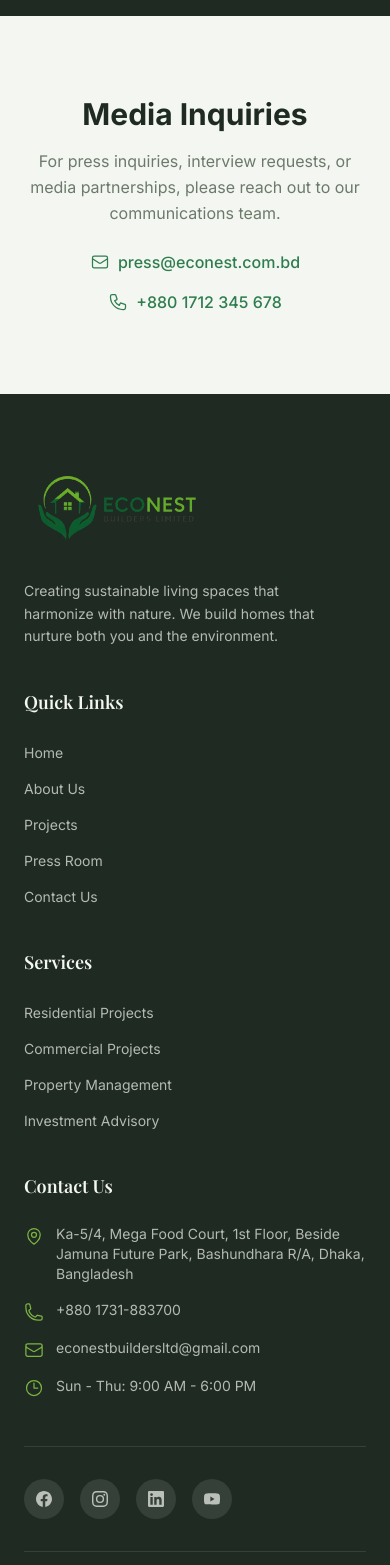
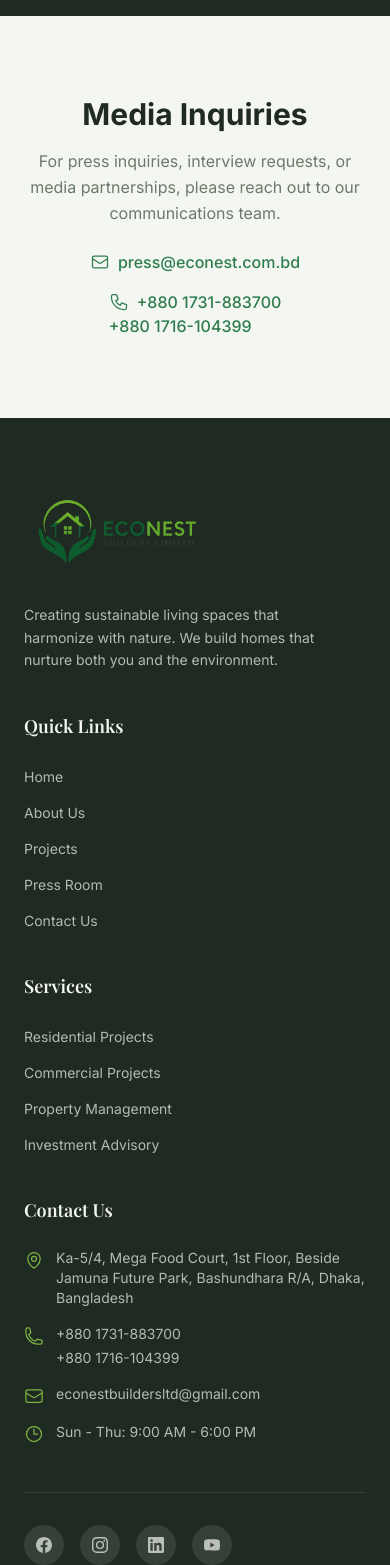
Before and after one commit to Rayan37307/EcoNest, a Next.js app: page /press-room in a window 390 px wide. Shown: the part 5037-6602 px from the top of the page. Built offline with nearby package versions, Linux system fonts and the light colour scheme; a web font is replaced by a local one.

Commit message:
feat: add second phone number to contact information and update related components

```diff
--- a/src/app/press-room/page.tsx
+++ b/src/app/press-room/page.tsx
@@ -1,6 +1,7 @@
 import ScrollReveal from "@/components/ui/ScrollReveal";
 import SectionHeading from "@/components/ui/SectionHeading";
 import Button from "@/components/ui/Button";
+import { contactInfo } from "@/data/navigation";
 
 interface PressRelease {
   date: string;
@@ -335,8 +336,9 @@ export default function PressRoomPage() {
                 press@econest.com.bd
               </a>
               <span className="text-stone/30 hidden sm:block">|</span>
+              <div className="flex flex-col sm:flex-row sm:items-center sm:gap-2">
                 <a
-                href="tel:+8801712345678"
+                  href={`tel:${contactInfo.phone}`}
                   className="flex items-center gap-2 text-primary font-medium hover:underline"
                 >
                   <svg
@@ -352,8 +354,16 @@ export default function PressRoomPage() {
                       d="M3 5a2 2 0 012-2h3.28a1 1 0 01.948.684l1.498 4.493a1 1 0 01-.502 1.21l-2.257 1.13a11.042 11.042 0 005.516 5.516l1.13-2.257a1 1 0 011.21-.502l4.493 1.498a1 1 0 01.684.949V19a2 2 0 01-2 2h-1C9.716 21 3 14.284 3 6V5z"
                     />
                   </svg>
-                +880 1712 345 678
+                  {contactInfo.phone}
                 </a>
+                <span className="text-stone/30 hidden sm:block">|</span>
+                <a
+                  href={`tel:${contactInfo.phone2}`}
+                  className="flex items-center gap-2 text-primary font-medium hover:underline sm:gap-2"
+                >
+                  {contactInfo.phone2}
+                </a>
+              </div>
             </div>
           </ScrollReveal>
         </div>
--- a/src/components/home/ContactSection.tsx
+++ b/src/components/home/ContactSection.tsx
@@ -144,6 +144,9 @@ export default function ContactSection() {
                     </p>
                     <p className="mt-1 text-sm text-charcoal/80">
                       {contactInfo.phone}
+                    </p>
+                    <p className="mt-0.5 text-sm text-charcoal/80">
+                      {contactInfo.phone2}
                     </p>
                   </div>
                 </div>
--- a/src/components/layout/Footer.tsx
+++ b/src/components/layout/Footer.tsx
@@ -106,12 +106,20 @@ export default function Footer() {
                     d="M2.25 6.75c0 8.284 6.716 15 15 15h2.25a2.25 2.25 0 002.25-2.25v-1.372c0-.516-.351-.966-.852-1.091l-4.423-1.106c-.44-.11-.902.055-1.173.417l-.97 1.293c-.282.376-.769.542-1.21.38a12.035 12.035 0 01-7.143-7.143c-.162-.441.004-.928.38-1.21l1.293-.97c.363-.271.527-.734.417-1.173L6.963 3.102a1.125 1.125 0 00-1.091-.852H4.5A2.25 2.25 0 002.25 4.5v2.25z"
                   />
                 </svg>
-                <a
-                  href={`tel:${contactInfo.phone}`}
-                  className="hover:text-gold transition-colors duration-200"
-                >
-                  {contactInfo.phone}
-                </a>
+                <div className="space-y-1">
+                  <a
+                    href={`tel:${contactInfo.phone}`}
+                    className="block hover:text-gold transition-colors duration-200"
+                  >
+                    {contactInfo.phone}
+                  </a>
+                  <a
+                    href={`tel:${contactInfo.phone2}`}
+                    className="block hover:text-gold transition-colors duration-200"
+                  >
+                    {contactInfo.phone2}
+                  </a>
+                </div>
               </li>
 
               {/* Email */}
--- a/src/data/navigation.ts
+++ b/src/data/navigation.ts
@@ -37,6 +37,7 @@ export const socialLinks = [
 export const contactInfo = {
   address: "Ka-5/4, Mega Food Court, 1st Floor, Beside Jamuna Future Park, Bashundhara R/A, Dhaka, Bangladesh",
   phone: "+880 1731-883700",
+  phone2: "+880 1716-104399",
   email: "econestbuildersltd@gmail.com",
   hours: "Sun - Thu: 9:00 AM - 6:00 PM",
 };
```
Lines whose indentation alone changed are shown as unchanged.
